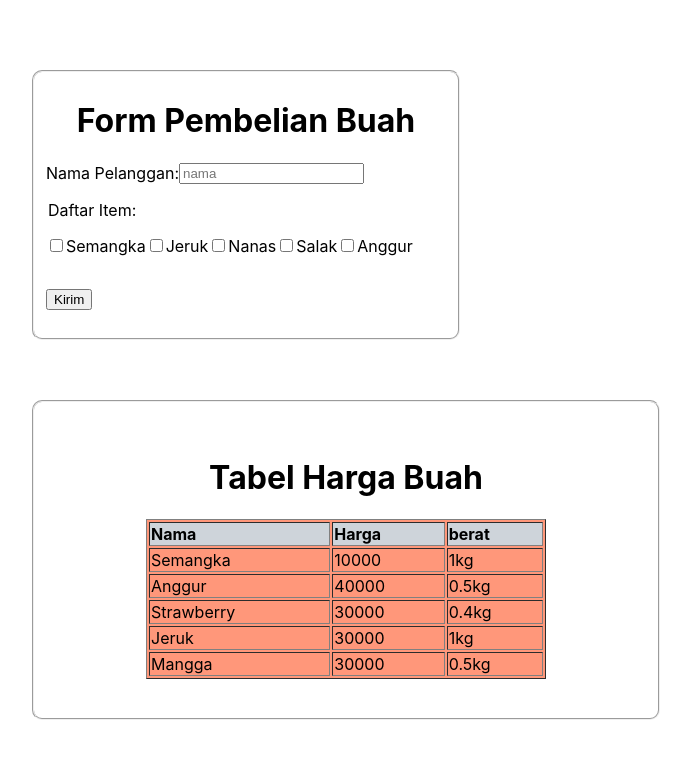
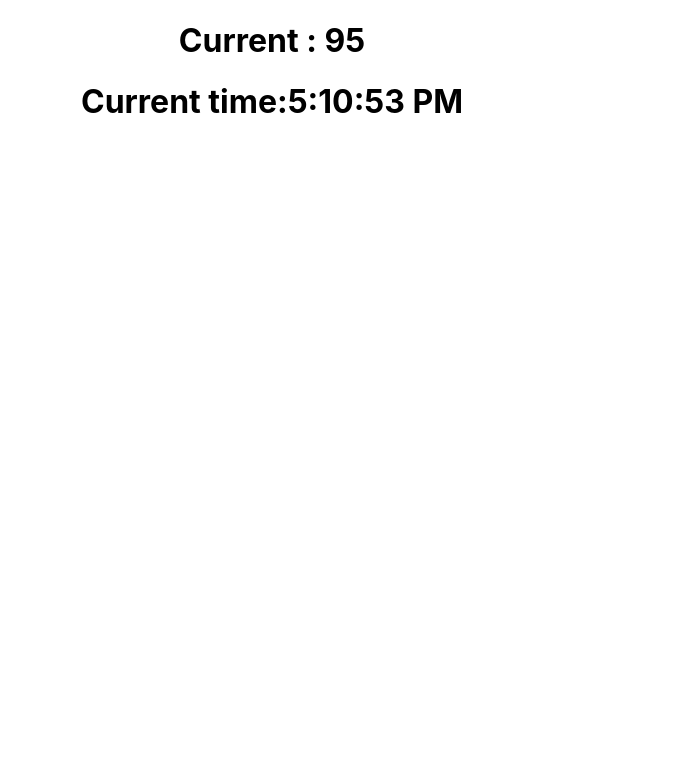
Before and after one commit to mochnurreza/sanbercode-reactjs-0820-2, a React (Create React App) app in the folder my-app9/: page / in a window 1280 px wide. Shown: the top 758 px of the page, without its empty margins (368-1059 px from the left). Built offline with nearby package versions, Linux system fonts and the light colour scheme.

Commit message:
tugas 11

```diff
--- a/my-app9/src/App.js
+++ b/my-app9/src/App.js
@@ -1,14 +1,19 @@
 import React from 'react';
 import './App.css';
-import Tugas9 from './tugas-9/Tugas9';
-import Tugas10 from './tugas-10/Tugas10';
+// import Tugas9 from './tugas-9/Tugas9';
+// import Tugas10 from './tugas-10/Tugas10';
+import Timer from './tugas-11/Timer'
+import Clock from './tugas-11/Clock'
 
 
 function App() {
   return (
     <div className="App">
-    <Tugas9 />
-    <Tugas10 />
+    {/* <Tugas9 />
+    <Tugas10 /> */}
+    <Timer startCount='100'/>
+    <Clock date={new Date()}/>
+
     </div>
   );
 }
--- /dev/null
+++ b/my-app9/src/tugas-11/Clock.js
@@ -0,0 +1,16 @@
+import React, {Component} from 'react';
+
+class Clock extends Component {
+    state = {}
+    render(){
+        return(
+            <div className ="App">
+                <h1 style={{textAlign: "center"}}>Current time:
+                {this.props.date.toLocaleTimeString()}
+                </h1>
+            </div>
+        )
+    }
+}
+
+export default Clock;
--- /dev/null
+++ b/my-app9/src/tugas-11/Timer.js
@@ -0,0 +1,47 @@
+import React, { Component } from "react";
+
+
+class Timer extends Component{
+    constructor(props){
+      super(props)
+        this.state = {
+          count: 1
+        }
+    }
+    render() {
+       const {count} = this.state
+       return(
+        <>
+        <h1 style={{textAlign: "center"}}>
+          Current : {count}
+        </h1>
+      </>
+       )
+   }
+   componentDidMount(){
+     const {startCount} = this.props
+     this.setState({
+       count:startCount
+     })
+    this.doIntervalChange()
+   }
+   doIntervalChange = () => {
+      this.myInterval = setInterval(() => {
+        this.setState(prevState => ({
+        count: prevState.count - 1
+    }))
+    }, 1000)
+   }
+   componentWillUnmount(){
+     clearInterval(this.myInterval)
+   }
+   componentDidUpdate(){
+     if (this.state.count === 0){
+       this.componentWillUnmount()
+     }
+   }
+}
+
+
+
+export default Timer;
```
